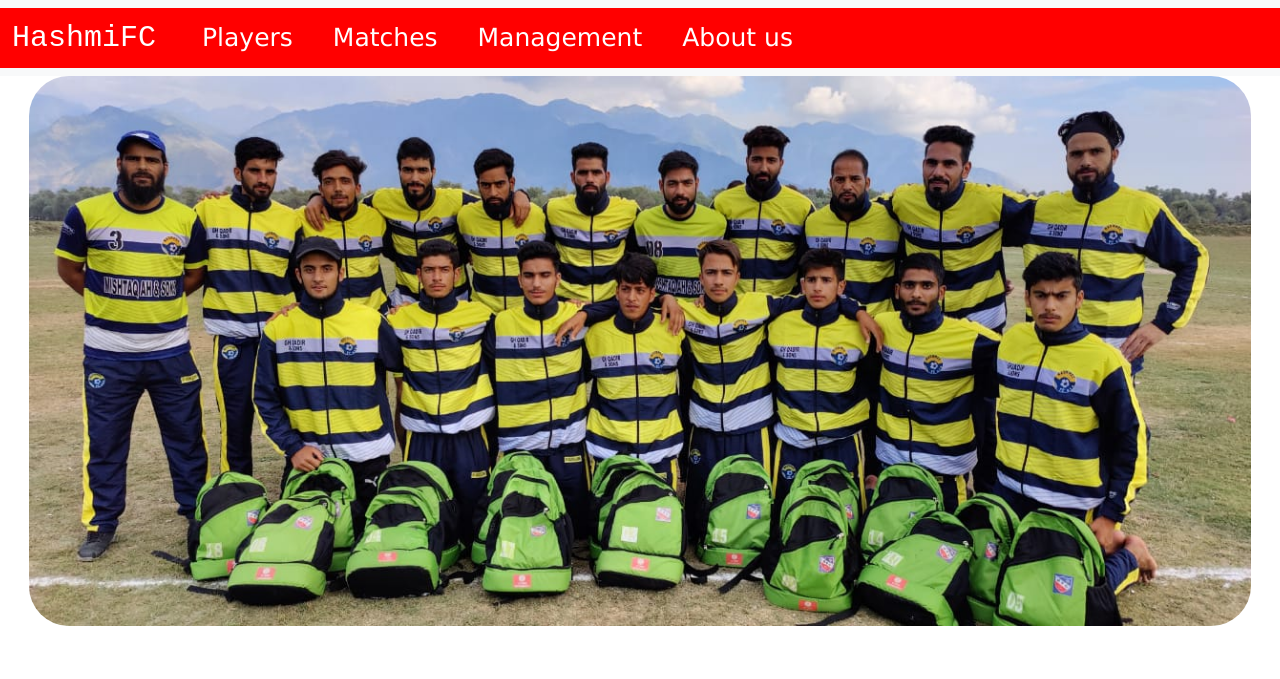
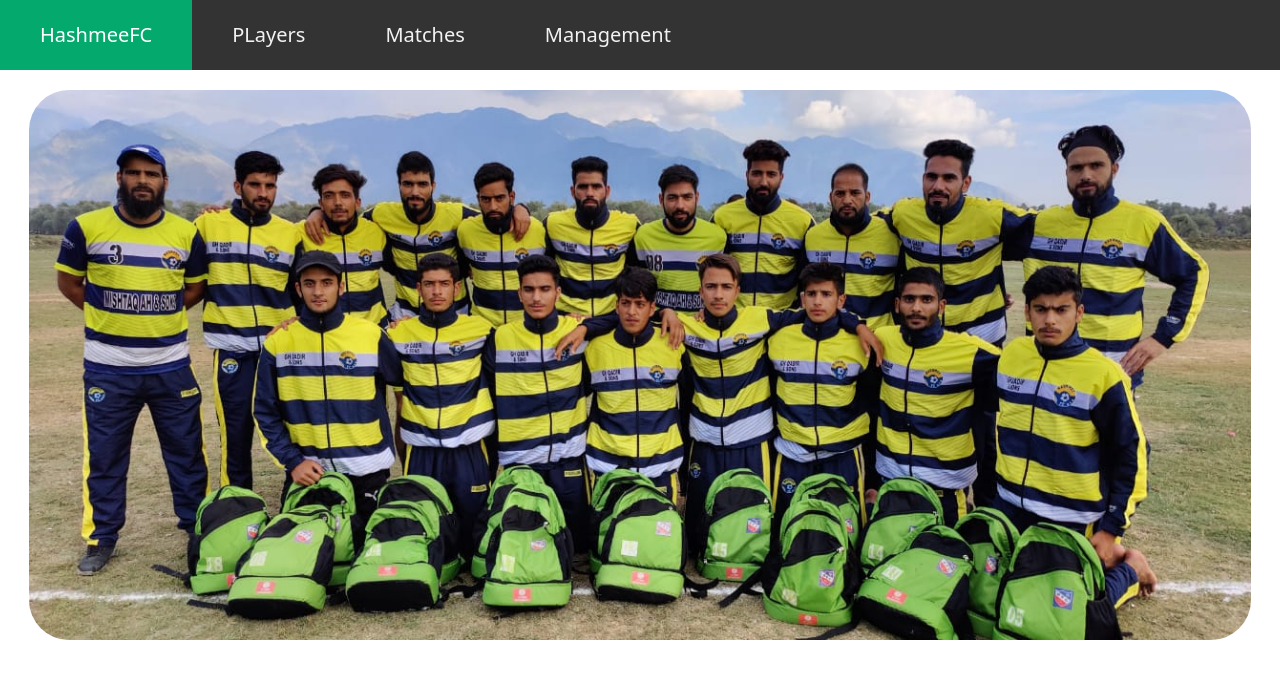
Before and after one commit to Abrar-Showkat/hashmi-club, a Django app: page / in a window 1280 px wide. Shown: the top 679 px of the page. Run offline with Django 3.2, Linux system fonts and the light colour scheme; data comes from the database, SQL or seed files in the repository; both versions use the stored data as it was after the commit.

Commit message:
Ready for Deploy

```diff
--- a/club/models.py
+++ b/club/models.py
@@ -9,8 +9,8 @@ class Player(models.Model):
     position=models.CharField(max_length=20)
     instaurl=models.URLField(blank=True)
     fburl=models.URLField(blank=True)
-    dob=models.DateField(blank=True,null=True)
-    doj=models.DateField(blank=True,null=True)
+    dob=models.DateField()
+    doj=models.DateField()
 
 
 
--- a/club/static/club/edit.css
+++ b/club/static/club/edit.css
@@ -1,33 +1,33 @@
+.topnav {
+    overflow: hidden;
+    background-color: #333;
+  }
 
-.container-fluid{
-    background-color: red;
-    height: 60px;
-}
-#title{
-    font-family: 'Courier New', Courier, monospace;
-    font-size: 30px;
+  .topnav a {
+    float: left;
+    display: block;
+    color: #f2f2f2;
+    text-align: center;
+    padding: 20px 40px;
+    text-decoration: none;
+    font-size: 17px;
+    font-size: 20px;
+  }
+
+  .topnav a:hover {
+    background-color: #ddd;
+    color: black;
+  }
+
+  .topnav a.active {
+    background-color: #04AA6D;
     color: white;
-}
-#title:hover{
-    font-size: 35px;
-    background-color: black;
-    border-radius: 20px;
-    transition: 0.5s;
+  }
 
-}
+  .topnav .icon {
+    display: none;
+  }
 
-#navbarNavDropdown ul li a{
-    color: white;
-    padding: 10px;
-    font-family:'Lucida Sans', 'Lucida Sans Regular', 'Lucida Grande', 'Lucida Sans Unicode', Geneva, Verdana, sans-serif;
-    font-size: 25px;
-    margin-left: 20px;
-}
-#navbarNavDropdown ul li a:hover{
-    color:  black;
-    background-color: white;
-    border-radius: 30px;
-}
 #home{
     color: white;
 }
@@ -37,6 +37,7 @@
     height: 550px;
     margin-left: auto;
     margin-right: auto;
+    margin-top: 20px;
     border-radius: 40px;
 }
 #playercontainer{
--- a/club/templates/club/base.html
+++ b/club/templates/club/base.html
@@ -16,46 +16,31 @@
 
 </head>
 <body>
+  <div class="topnav" id="myTopnav">
+    <a href="{% url 'homepage' %}" class="active" style="font-size: 20px;">HashmeeFC</a>
+    <a href="{% url 'players' %}">PLayers</a>
+    <a href="{% url 'matches' %}">Matches</a>
+    <a href="{% url 'management' %}">Management</a>
+    <a href="javascript:void(0);" class="icon" onclick="myFunction()">
+      <i class="fa fa-bars"></i>
+    </a>
+  </div>
 
-    <nav class="navbar navbar-expand-lg navbar-light bg-light" id="navbar">
-        <div class="container-fluid">
-          <a class="navbar-brand" href="{% url 'homepage' %}" id="title">HashmiFC</a>
-          <button class="navbar-toggler" type="button" data-bs-toggle="collapse" data-bs-target="#navbarNavDropdown" aria-controls="navbarNavDropdown" aria-expanded="False" aria-label="Toggle navigation" onclick="myFunction()">
-            <span class="navbar-toggler-icon"></span>
-          </button>
-          <div class="collapse navbar-collapse" id="navbarNavDropdown">
-            <ul class="navbar-nav">
-              <li class="nav-item">
-                <a class="nav-link active" aria-current="page" href="{% url 'players' %}">Players</a>
-              </li>
-              <li class="nav-item">
-                <a class="nav-link" href="{% url 'matches' %}">Matches</a>
-              </li>
-              <li class="nav-item">
-                <a class="nav-link" href="{% url 'management' %}">Management</a>
-              </li>
-              <li class="nav-item">
-                <a class="nav-link" href="#">About us</a>
-              </li>
 
-            </ul>
-          </div>
-        </div>
-      </nav>
+
       {% block content %}  {% endblock %}
 
 
       <script>
         function myFunction() {
-          var x = document.getElementById("navbarNavDropdown");
-          if (x.style.display === "block") {
-            x.style.display = "none";
+          var x = document.getElementById("myTopnav");
+          if (x.className === "topnav") {
+            x.className += " responsive";
           } else {
-            x.style.display = "block";
+            x.className = "topnav";
           }
         }
         </script>
-
 </body>
 
 </html>
--- a/club/templates/club/showplayer.html
+++ b/club/templates/club/showplayer.html
@@ -8,6 +8,8 @@
     <h3>Jersey number is {{player.jersey}}</h3>
     <h3>Position : {{player.position|capfirst}}</h3>
     <h3>Matches played: {{player.matches}}</h3>
+    <h3>Date of birth: {{player.dob}}</h3>
+    <h3>Date of joining : {{player.doj}}</h3>
 
     {% if player.instaurl and player.fburl %}
     <span id="follow">Follow him on </span>
--- a/hashmifc/settings.py
+++ b/hashmifc/settings.py
@@ -127,3 +127,9 @@ MEDIA_ROOT = BASE_DIR / 'media'
 # https://docs.djangoproject.com/en/3.2/ref/settings/#default-auto-field
 
 DEFAULT_AUTO_FIELD = 'django.db.models.BigAutoField'
+
+
+try:
+    from .local_settings import *
+except ImportError:
+    print("Looks like no local file. You must be on production")
```
Also changed, not shown: other parts of club/static/club/edit.css (+17 -21 lines), club/migrations/0018_auto_20211001_2200.py (added), db.sqlite3, 1 other file.
